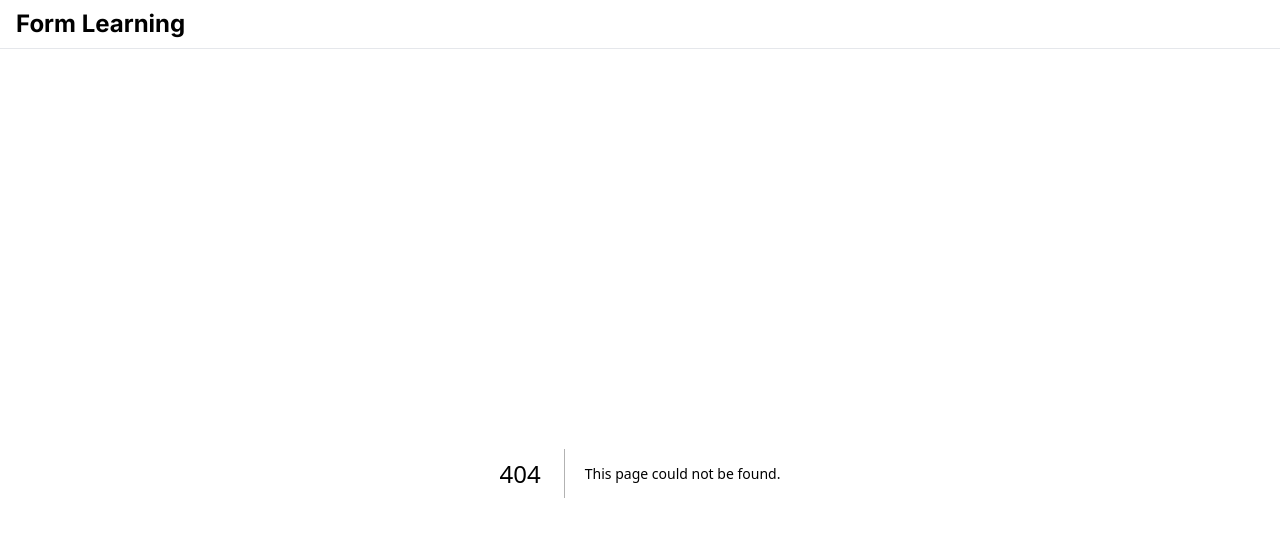
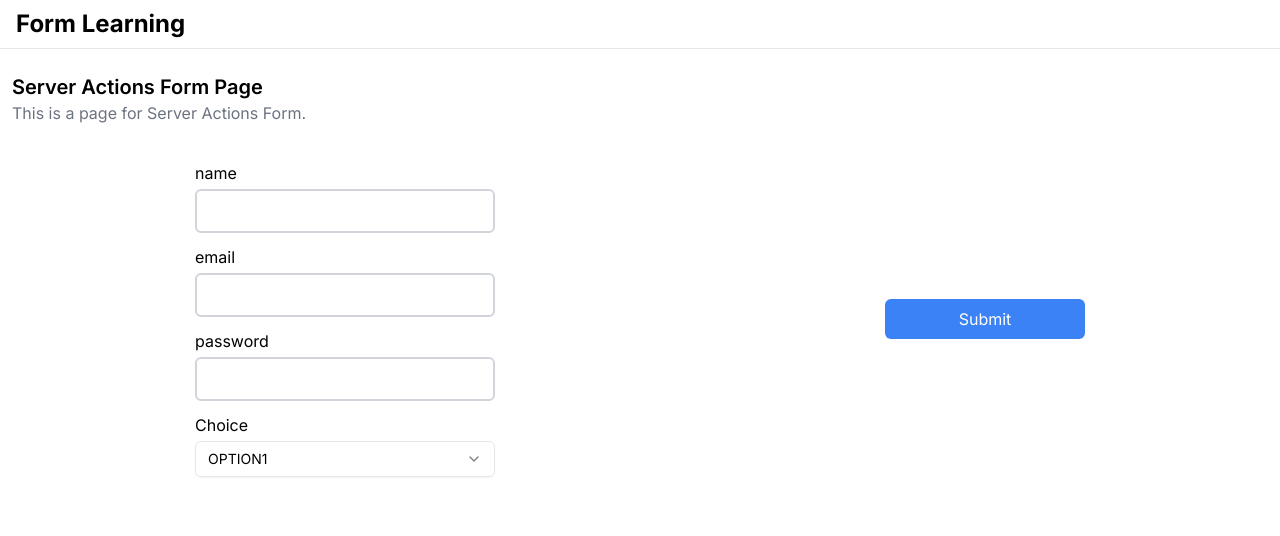
Before and after one commit to kazuki-310/form-learning, a Next.js app: page /server-actions in a window 1280 px wide. Before the commit this address had no page. Shown: the top 536 px of the page. Built offline with nearby package versions, Linux system fonts and the light colour scheme.

Commit message:
add: サーバーアクションフォームを追加。

```diff
--- a/src/app/(form)/components/ReactHookForm.tsx
+++ b/src/app/(form)/react-hook-form/ReactHookForm.tsx
@@ -4,7 +4,7 @@ import { zodResolver } from '@hookform/resolvers/zod';
 import clsx from 'clsx';
 import { Controller, type SubmitHandler, useForm } from 'react-hook-form';
 import { CHOICE_OPTIONS, type FormSchema, formSchema } from '../../schemas/form-schema';
-import { Select, SelectContent, SelectItem, SelectTrigger, SelectValue } from './Select';
+import { Select, SelectContent, SelectItem, SelectTrigger, SelectValue } from '../components/Select';
 
 export function ReactHookForm() {
 	const {
@@ -38,19 +38,23 @@ export function ReactHookForm() {
 			<div className='flex flex-col gap-3'>
 				<div className='flex flex-col gap-1'>
 					<label htmlFor='name'>name</label>
-					<input {...register('name')} className='border-2 border-gray-300 rounded-md p-2 w-[300px]' />
+					<input type='text' {...register('name')} className='border-2 border-gray-300 rounded-md p-2 w-[300px]' />
 					{errors.name && <span className='text-xs text-red-500'>{errors.name.message}</span>}
 				</div>
 
 				<div className='flex flex-col gap-1'>
 					<label htmlFor='email'>email</label>
-					<input {...register('email')} className='border-2 border-gray-300 rounded-md p-2 w-[300px]' />
+					<input type='email' {...register('email')} className='border-2 border-gray-300 rounded-md p-2 w-[300px]' />
 					{errors.email && <span className='text-xs text-red-500'>{errors.email.message}</span>}
 				</div>
 
 				<div className='flex flex-col gap-1'>
 					<label htmlFor='password'>password</label>
-					<input {...register('password')} className='border-2 border-gray-300 rounded-md p-2 w-[300px]' />
+					<input
+						type='password'
+						{...register('password')}
+						className='border-2 border-gray-300 rounded-md p-2 w-[300px]'
+					/>
 					{errors.password && <span className='text-xs text-red-500'>{errors.password.message}</span>}
 				</div>
 
--- a/src/app/(form)/react-hook-form/page.tsx
+++ b/src/app/(form)/react-hook-form/page.tsx
@@ -1,4 +1,4 @@
-import { ReactHookForm } from '../components/ReactHookForm';
+import { ReactHookForm } from './ReactHookForm';
 
 export default function Page() {
 	return (
--- /dev/null
+++ b/src/app/(form)/server-actions/ServerActionsForm.tsx
@@ -0,0 +1,83 @@
+'use client';
+
+import { CHOICE_OPTIONS, type FormSchema } from '@/app/schemas/form-schema';
+import clsx from 'clsx';
+import { useActionState } from 'react';
+import { Select, SelectContent, SelectItem, SelectTrigger, SelectValue } from '../components/Select';
+import { type FormStateWithErrors, createPost } from './actions';
+
+const defaultValue = {
+	name: '',
+	email: '',
+	password: '',
+	choice: CHOICE_OPTIONS.OPTION1,
+};
+
+export function ServerActionsForm() {
+	const [state, formAction, isPending] = useActionState<FormStateWithErrors, FormData>(createPost, defaultValue);
+	console.log('🚀 ~ ServerActionsForm ~ state:', state);
+
+	const selectOptions = Object.entries(CHOICE_OPTIONS).map(([key, value]) => ({
+		value,
+		label: key,
+	}));
+
+	return (
+		<form action={formAction} className='flex gap-6 justify-around mt-3 py-6'>
+			<div className='flex flex-col gap-3'>
+				<div className='flex flex-col gap-1'>
+					<label htmlFor='name'>name</label>
+					<input
+						type='text'
+						name='name'
+						defaultValue={state.name}
+						className='border-2 border-gray-300 rounded-md p-2 w-[300px]'
+					/>
+					{state.validatedErrors && <span className='text-xs text-red-500'>{state.validatedErrors.name}</span>}
+				</div>
+
+				<div className='flex flex-col gap-1'>
+					<label htmlFor='email'>email</label>
+					<input
+						type='text'
+						name='email'
+						defaultValue={state.email}
+						className='border-2 border-gray-300 rounded-md p-2 w-[300px]'
+					/>
+					{state.validatedErrors && <span className='text-xs text-red-500'>{state.validatedErrors.email}</span>}
+				</div>
+
+				<div className='flex flex-col gap-1'>
+					<label htmlFor='password'>password</label>
+					<input
+						type='password'
+						name='password'
+						defaultValue={state.password}
+						className='border-2 border-gray-300 rounded-md p-2 w-[300px]'
+					/>
+					{state.validatedErrors && <span className='text-xs text-red-500'>{state.validatedErrors.password}</span>}
+				</div>
+
+				<div className='flex flex-col gap-1'>
+					<label htmlFor='choice'>Choice</label>
+					<Select name='choice' defaultValue={state.choice} onValueChange={(value) => console.log(value)}>
+						<SelectTrigger className='w-[300px]'>
+							<SelectValue placeholder='Select option' />
+						</SelectTrigger>
+						<SelectContent>
+							{selectOptions.map((option) => (
+								<SelectItem key={option.value} value={option.value}>
+									{option.label}
+								</SelectItem>
+							))}
+						</SelectContent>
+					</Select>
+				</div>
+			</div>
+
+			<button type='submit' className='rounded-md p-2 w-[200px] my-auto text-white bg-blue-500'>
+				{isPending ? '...' : 'Submit'}
+			</button>
+		</form>
+	);
+}
--- /dev/null
+++ b/src/app/(form)/server-actions/actions.ts
@@ -0,0 +1,41 @@
+'use server';
+
+import { type FormSchema, formSchema } from '@/app/schemas/form-schema';
+import { redirect } from 'next/navigation';
+
+type FormErrors = {
+	[K in keyof FormSchema]?: string[];
+};
+
+export type FormStateWithErrors = FormSchema & {
+	validatedErrors?: FormErrors;
+};
+
+export async function createPost(_: FormSchema, formData: FormData) {
+	await new Promise((resolve) => setTimeout(resolve, 1000));
+
+	const formValues = {
+		name: formData.get('name') as string,
+		email: formData.get('email') as string,
+		password: formData.get('password') as string,
+		choice: formData.get('choice') as string,
+	};
+
+	const validatedFields = formSchema.safeParse(formValues);
+
+	if (!validatedFields.success) {
+		return {
+			...formValues,
+			validatedErrors: validatedFields.error.flatten().fieldErrors,
+		};
+	}
+
+	const { name, email, password, choice } = validatedFields.data;
+
+	return {
+		name,
+		email,
+		password,
+		choice,
+	};
+}
--- /dev/null
+++ b/src/app/(form)/server-actions/page.tsx
@@ -0,0 +1,12 @@
+import { ServerActionsForm } from './ServerActionsForm';
+
+export default function Page() {
+	return (
+		<>
+			<h2 className='text-xl font-semibold'>Server Actions Form Page</h2>
+			<p className='text-gray-500'>This is a page for Server Actions Form.</p>
+
+			<ServerActionsForm />
+		</>
+	);
+}
--- a/src/app/(form)/components/TanStackForm.tsx
+++ b/src/app/(form)/tanstack-form/TanStackForm.tsx
@@ -3,7 +3,7 @@
 import { useForm } from '@tanstack/react-form';
 import clsx from 'clsx';
 import { CHOICE_OPTIONS, formSchema } from '../../schemas/form-schema';
-import { Select, SelectContent, SelectItem, SelectTrigger, SelectValue } from './Select';
+import { Select, SelectContent, SelectItem, SelectTrigger, SelectValue } from '../components/Select';
 
 export function TanStackForm() {
 	const form = useForm({
--- a/src/app/(form)/tanstack-form/page.tsx
+++ b/src/app/(form)/tanstack-form/page.tsx
@@ -1,4 +1,4 @@
-import { TanStackForm } from '../components/TanStackForm';
+import { TanStackForm } from './TanStackForm';
 
 export default function Page() {
 	return (
--- a/src/app/page.tsx
+++ b/src/app/page.tsx
@@ -3,12 +3,13 @@ import Link from 'next/link';
 const LINKS = [
 	{ href: 'tanstack-form', label: 'TanStack Form' },
 	{ href: 'react-hook-form', label: 'React Hook Form' },
+	{ href: 'server-actions', label: 'Server Actions' },
 ];
 
 export default function Page() {
 	return (
 		<>
-			<h2>form の再レンダリング周りや使い方、server action の確認</h2>
+			<h2>form の再レンダリング周りや使い方、server actions の確認</h2>
 			<div className='flex flex-col gap-2'>
 				{LINKS.map((link) => (
 					<Link key={link.label} href={link.href} className='rounded-md font-semibold hover:bg-gray-100 p-1.5'>
```
